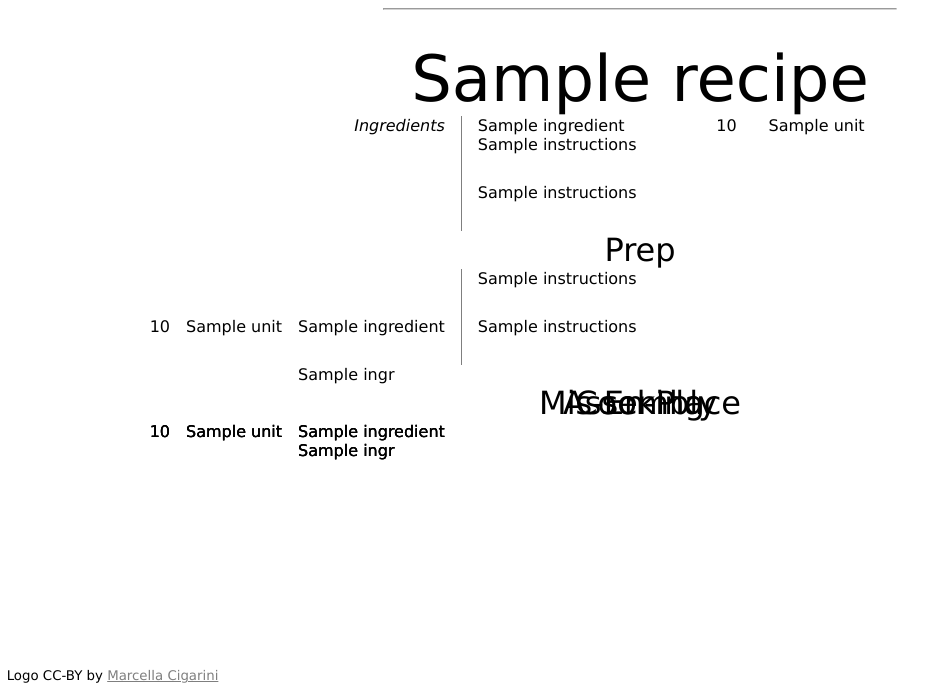
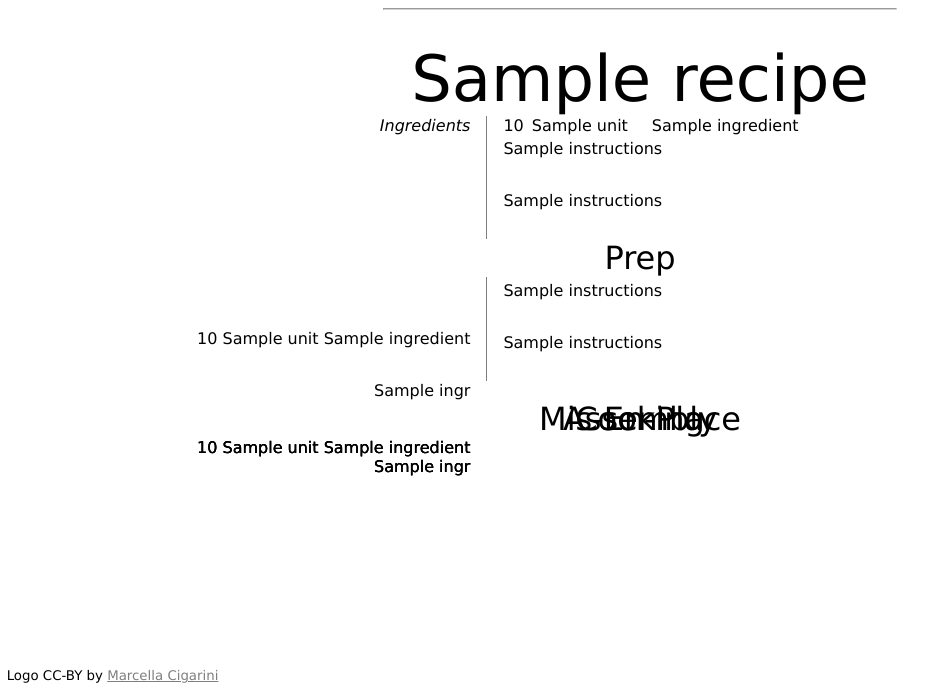
Before and after one commit to strangeglyph/cookbook, a Flask app: template templates/recipe.jinja2 in a window 1280 px wide. Shown: the part 110-800 px from the top of the page, without its empty margins (0-952 px from the left). Run offline with Flask 2, Linux system fonts and the light colour scheme; the template is opened without the code that fills it: most values are stand-ins (such as "Sample title", 1, 10 or a date in 2020); parts of the project's set-up code (start-up, migrations or seed data) failed here and were passed over.

Commit message:
Improve recipe rendering

```diff
--- a/static/style.css
+++ b/static/style.css
@@ -74,7 +74,7 @@ body {
     box-shadow: 0 4px 8px;
 }
 
-#divider {
+.divider {
     border-bottom: 1px solid lightgrey;
     width: 32em;
     margin-bottom: 2em;
@@ -137,15 +137,15 @@ a:visited.result-tag {
 
 #recipe {
     display: grid;
-    width: 70em;
-    grid-template-columns: [ingredients-hint-begin ingr-hint-amount] auto [ingr-hint-unit] max-content [ingr-hint-name] max-content [ingredients-hint-end content-begin] 66% [content-end];
+    width: 60em;
+    grid-template-columns: [ingr-hint-begin] auto [ingr-hint-end content-begin] 66% [content-end];
     column-gap: 1em;
 }
 
 #recipe-title {
     font-size: 4rem;
     grid-column: 1 / content-end;
-    grid-row: 1 / ingredient-begin;
+    grid-row: 1 / span 1;
     border-bottom: 2px #7f7f7f;
     text-align: center;
 }
@@ -158,7 +158,7 @@ a:visited.result-tag {
 }
 
 #recipe-ingredients-heading {
-    grid-column: ingredients-hint-begin / ingredients-hint-end;
+    grid-column: ingr-hint-begin / ingr-hint-end;
     grid-row: ingredient-begin / ingredient-end;
     text-align: right;
     font-style: italic;
@@ -172,9 +172,8 @@ a:visited.result-tag {
 
 #recipe-ingredients {
     display: grid;
-    grid-template-columns: [ingr-name] max-content [ingr-amnt] 5em [ingr-unit] auto [end];
+    grid-template-columns: [ingr-amnt] max-content .5em [ingr-unit] max-content 1.5em [ingr-name] auto [end];
     grid-auto-rows: auto;
-    grid-column-gap: 2em;
     border-left: 1px solid #7f7f7f;
     padding-left: 1em;
 }
@@ -197,23 +196,16 @@ a:visited.result-tag {
     grid-column: ingr-name / span 1;
 }
 
-.step-ingr-amount {
-    grid-column: ingr-hint-amount / span 1;
+.step-ingr-hint {
+    grid-column: ingr-hint-begin / ingr-hint-end;
     text-align: right;
-}
-
-.step-ingr-unit {
-    grid-column: ingr-hint-unit / span 1;
-}
-
-.step-ingr-name {
-    grid-column: ingr-hint-name / span 1;
 }
 
 .step-instructions {
     grid-column: content-begin / content-end;
     border-left: 1px solid #7f7f7f;
     padding-left: 1em;
+    padding-top: .25em;
     min-height: 3em;
 }
 
--- a/templates/header.jinja2
+++ b/templates/header.jinja2
@@ -9,4 +9,4 @@
         </form>
     </div>
 </div>
-<hr id="divider">
+<hr class="divider">
--- a/templates/recipe.jinja2
+++ b/templates/recipe.jinja2
@@ -5,8 +5,8 @@
     {% include 'header.jinja2' %}
     <style>
     #recipe {
-        grid-template-rows: [top] auto 1em
-                            [ingredient-begin] auto [ingredient-end] 2em
+        grid-template-rows: [top] auto 3em
+                            [ingredient-begin] auto [ingredient-end] 3em
                             [recipe-steps-begin]
         {% if recipe.prep %}
                             auto 2em
@@ -45,9 +45,9 @@
         <span id="recipe-ingredients-heading">Ingredients</span>
         <div id="recipe-ingredients">
             {% for ingr in recipe.total_ingredients %}
-                <span class="ingr-name">{{ ingr.ingredient }}</span>
                 <span class="ingr-amount">{{ ingr.amount|format_num }}</span>
                 <span class="ingr-unit">{% if ingr.unit %}{{ ingr.unit }}{% endif %}</span>
+                <span class="ingr-name">{{ ingr.ingredient }}</span>
             {% endfor %}
         </div>
         {% set rows = namespace(start = 5, count = 0) %}
@@ -59,19 +59,13 @@
             {% set rows.count = 0 %}
             <div class="step-ingredients">
                 {% for ingr in step.ingredients %}
-                    <span class="step-ingr-amount" style="grid-row: {{ rows.start + rows.count }}">
-                        {{ ingr.amount|format_num }}
-                    </span>
-                    <span class="step-ingr-unit" style="grid-row: {{ rows.start + rows.count }}">
-                        {% if ingr.unit %}{{ ingr.unit }}{% endif %}
-                    </span>
-                    <span class="step-ingr-name" style="grid-row: {{ rows.start + rows.count }}">
-                        {{ ingr.ingredient }}
+                    <span class="step-ingr-hint" style="grid-row: {{ rows.start + rows.count }}">
+                        {{ ingr.amount|format_num }} {% if ingr.unit %}{{ ingr.unit }}{% endif %} {{ ingr.ingredient }}
                     </span>
                     {% set rows.count = rows.count + 1 %}
                 {% endfor %}
                 {% for ingr in step.internal_ingredients %}
-                    <span class="step-ingr-name" style="grid-row: {{ rows.start + rows.count }}">
+                    <span class="step-ingr-hint" style="grid-row: {{ rows.start + rows.count }}">
                         {{ ingr }}
                     </span>
                     {% set rows.count = rows.count + 1 %}
@@ -90,19 +84,13 @@
             {% set rows.count = 0 %}
             <div class="step-ingredients">
                 {% for ingr in step.ingredients %}
-                    <span class="step-ingr-amount" style="grid-row: {{ rows.start + rows.count }}">
-                        {{ ingr.amount|format_num }}
-                    </span>
-                    <span class="step-ingr-unit" style="grid-row: {{ rows.start + rows.count }}">
-                        {% if ingr.unit %}{{ ingr.unit }}{% endif %}
-                    </span>
-                    <span class="step-ingr-name" style="grid-row: {{ rows.start + rows.count }}">
-                        {{ ingr.ingredient }}
+                    <span class="step-ingr-hint" style="grid-row: {{ rows.start + rows.count }}">
+                        {{ ingr.amount|format_num }} {% if ingr.unit %}{{ ingr.unit }}{% endif %} {{ ingr.ingredient }}
                     </span>
                     {% set rows.count = rows.count + 1 %}
                 {% endfor %}
                 {% for ingr in step.internal_ingredients %}
-                    <span class="step-ingr-name" style="grid-row: {{ rows.start + rows.count }}">
+                    <span class="step-ingr-hint" style="grid-row: {{ rows.start + rows.count }}">
                         {{ ingr }}
                     </span>
                     {% set rows.count = rows.count + 1 %}
@@ -121,19 +109,13 @@
             {% set rows.count = 0 %}
             <div class="step-ingredients">
                 {% for ingr in step.ingredients %}
-                    <span class="step-ingr-amount" style="grid-row: {{ rows.start + rows.count }}">
-                        {{ ingr.amount|format_num }}
-                    </span>
-                    <span class="step-ingr-unit" style="grid-row: {{ rows.start + rows.count }}">
-                        {% if ingr.unit %}{{ ingr.unit }}{% endif %}
-                    </span>
-                    <span class="step-ingr-name" style="grid-row: {{ rows.start + rows.count }}">
-                        {{ ingr.ingredient }}
+                    <span class="step-ingr-hint" style="grid-row: {{ rows.start + rows.count }}">
+                        {{ ingr.amount|format_num }} {% if ingr.unit %}{{ ingr.unit }}{% endif %} {{ ingr.ingredient }}
                     </span>
                     {% set rows.count = rows.count + 1 %}
                 {% endfor %}
                 {% for ingr in step.internal_ingredients %}
-                    <span class="step-ingr-name" style="grid-row: {{ rows.start + rows.count }}">
+                    <span class="step-ingr-hint" style="grid-row: {{ rows.start + rows.count }}">
                         {{ ingr }}
                     </span>
                     {% set rows.count = rows.count + 1 %}
@@ -152,19 +134,13 @@
             {% set rows.count = 0 %}
             <div class="step-ingredients">
                 {% for ingr in step.ingredients %}
-                    <span class="step-ingr-amount" style="grid-row: {{ rows.start + rows.count }}">
-                        {{ ingr.amount|format_num }}
-                    </span>
-                    <span class="step-ingr-unit" style="grid-row: {{ rows.start + rows.count }}">
-                        {% if ingr.unit %}{{ ingr.unit }}{% endif %}
-                    </span>
-                    <span class="step-ingr-name" style="grid-row: {{ rows.start + rows.count }}">
-                        {{ ingr.ingredient }}
+                    <span class="step-ingr-hint" style="grid-row: {{ rows.start + rows.count }}">
+                        {{ ingr.amount|format_num }} {% if ingr.unit %}{{ ingr.unit }}{% endif %} {{ ingr.ingredient }}
                     </span>
                     {% set rows.count = rows.count + 1 %}
                 {% endfor %}
                 {% for ingr in step.internal_ingredients %}
-                    <span class="step-ingr-name" style="grid-row: {{ rows.start + rows.count }}">
+                    <span class="step-ingr-hint" style="grid-row: {{ rows.start + rows.count }}">
                         {{ ingr }}
                     </span>
                     {% set rows.count = rows.count + 1 %}
```
